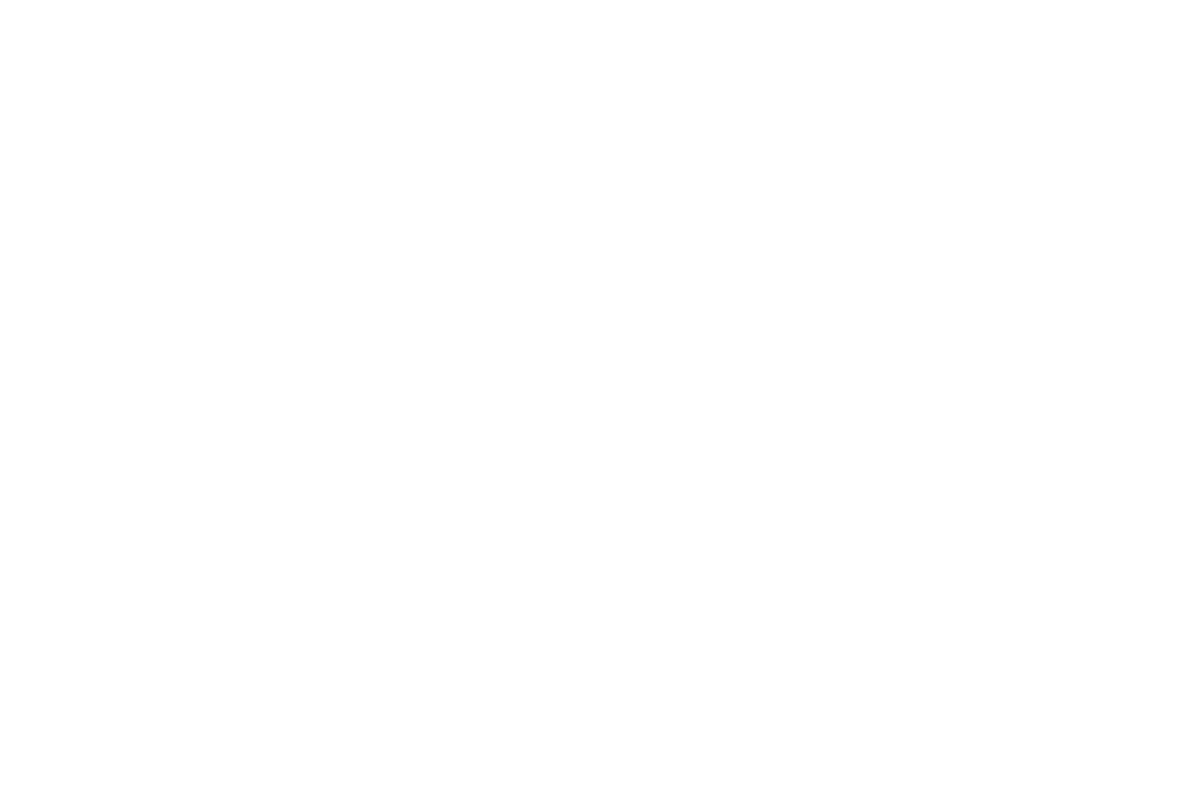
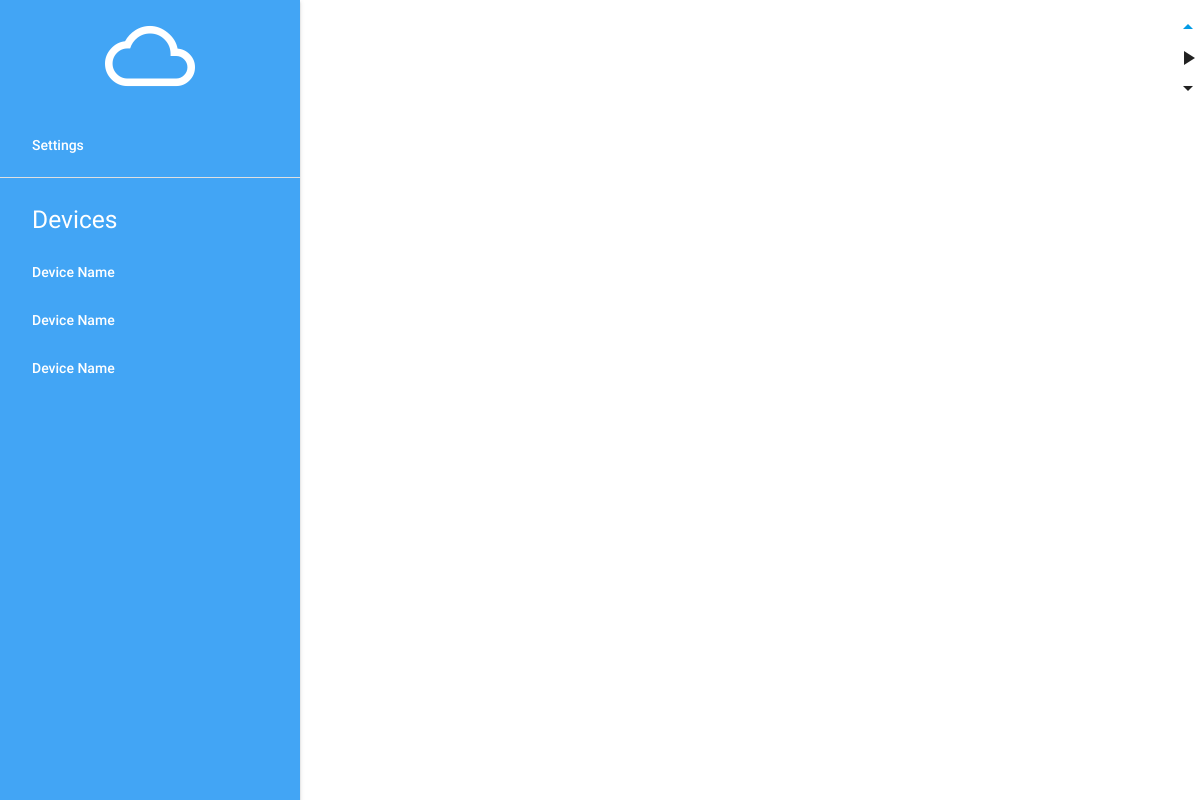
Before and after one commit to connlim/airwaves-client, an Electron app: page index.html in a window 1200 px wide. Drawn offline with nearby package versions, Linux system fonts and the light colour scheme.

Commit message:
Add left navbar

```diff
--- a/css/style.css
+++ b/css/style.css
@@ -0,0 +1,44 @@
+header, main, footer {
+    padding-left: 300px;
+}
+
+@media only screen and (max-width : 992px) {
+    header, main, footer {
+    padding-left: 0;
+    }
+}
+
+#front-page-logo {
+    display: inline-block;
+    height: 100%;
+    pointer-events: none;
+    width: 100%;
+
+}
+
+#logo-container {
+    height: 57px;
+    margin-bottom: 32px;
+}
+
+#left-nav-header {
+    padding-left: 32px;
+    padding-right: 32px;
+    padding-top: 16px;
+    padding-bottom: 5px;
+}
+
+ul.side-nav.fixed li.logo {
+    text-align: center;
+    margin-top: 32px;
+    margin-bottom: 30px;
+}
+
+ul.side-nav.fixed ul.collapsible-accordion a.collapsible-header {
+    padding: 0 32px;
+}
+
+ul.side-nav.fixed ul.collapsible-accordion .collapsible-body li a {
+    font-weight: 400;
+    padding: 0 37.5px 0 45px;
+}
--- a/index.html
+++ b/index.html
@@ -7,13 +7,61 @@
     <link href="https://fonts.googleapis.com/icon?family=Material+Icons" rel="stylesheet">
     <!--Import materialize.css-->
     <link type="text/css" rel="stylesheet" href="css/materialize.min.css"  media="screen,projection"/>
-
+    <link type="text/css" rel="stylesheet" href="css/style.css"  media="screen,projection"/>
 </head>
 <body>
+    <!--Left side bar-->
+    <ul id="nav-mobile" class="side-nav fixed blue lighten-1 white-text">
+        <li class="logo"><a id="logo-container" href="#" class="brand-logo">
+            <!-- <object id="front-page-logo" type="image/svg+xml" data="res/cloud_logo.svg" class="white-text">Your browser does not support SVG</object> -->
+            <i id="front-page-logo" class="large material-icons white-text">cloud_queue</i>
+        </a></li>
+        <li class="bold"><a href="#" class="waves-effect white-text">Settings</a></li>
+        <div class="divider"></div>
 
+        <!--Devices list-->
+        <li><h5 id="left-nav-header">Devices</h5></li>
+        <li class="no-padding">
+            <ul class="collapsible collapsible-accordion">
+                <li class="bold">
+                    <a class="collapsible-header waves-effect blue lighten-1 white-text">Device Name</a>
+                    <div class="collapsible-body">
+                        <ul>
+                            <li><a href="badges.html" class="blue lighten-1 white-text">Device ID</a></li>
+                        </ul>
+                    </div>
+                </li>
+                <li class="bold">
+                    <a class="collapsible-header waves-effect blue lighten-1 white-text">Device Name</a>
+                    <div class="collapsible-body">
+                        <ul>
+                            <li><a href="badges.html" class="blue lighten-1 white-text">Device ID</a></li>
+                        </ul>
+                    </div>
+                </li>
+                <li class="bold">
+                    <a class="collapsible-header waves-effect blue lighten-1 white-text">Device Name</a>
+                    <div class="collapsible-body">
+                        <ul>
+                            <li><a href="badges.html" class="blue lighten-1 white-text">Device ID</a></li>
+                        </ul>
+                    </div>
+                </li>
+            </ul>
+        </li>
+    </ul>
+    <a href="#" data-activates="slide-out" class="button-collapse"><i class="material-icons">menu</i></a>
 
+    <ul class="right ">
+      <li><a href="#" class="waves-effect"><i class="material-icons">arrow_drop_up</i></a></li>
+      <li><i class="material-icons">play_arrow</i></li>
+      <li><i class="material-icons">arrow_drop_down</i></li>
+
+    </ul>
     <!--Import jQuery before materialize.js-->
+    <script type="text/javascript" src="node_modules/hammerjs/hammer.min.js"></script>
     <script type="text/javascript" src="js/jquery-3.2.1.min.js"></script>
     <script type="text/javascript" src="js/materialize.min.js"></script>
+    <script type="text/javascript" src="js/layout.js"></script>
 </body>
 </html>
--- a/index.js
+++ b/index.js
@@ -17,8 +17,8 @@ function onClosed() {
 
 function createMainWindow() {
     const win = new electron.BrowserWindow({
-        width: 600,
-        height: 400,
+        width: 1200,
+        height: 600,
         'accept-first-mouse': true
     });
 
--- /dev/null
+++ b/js/layout.js
@@ -0,0 +1,2 @@
+// Show sideNav
+$(".button-collapse").sideNav();
--- a/package.json
+++ b/package.json
@@ -20,6 +20,7 @@
   "dependencies": {
     "electron": "^1.7.9",
     "electron-debug": "^1.0.0",
+    "hammerjs": "^2.0.8",
     "remote": "^0.2.6"
   },
   "devDependencies": {
```
Also changed, not shown: res/cloud_logo.svg (added).
